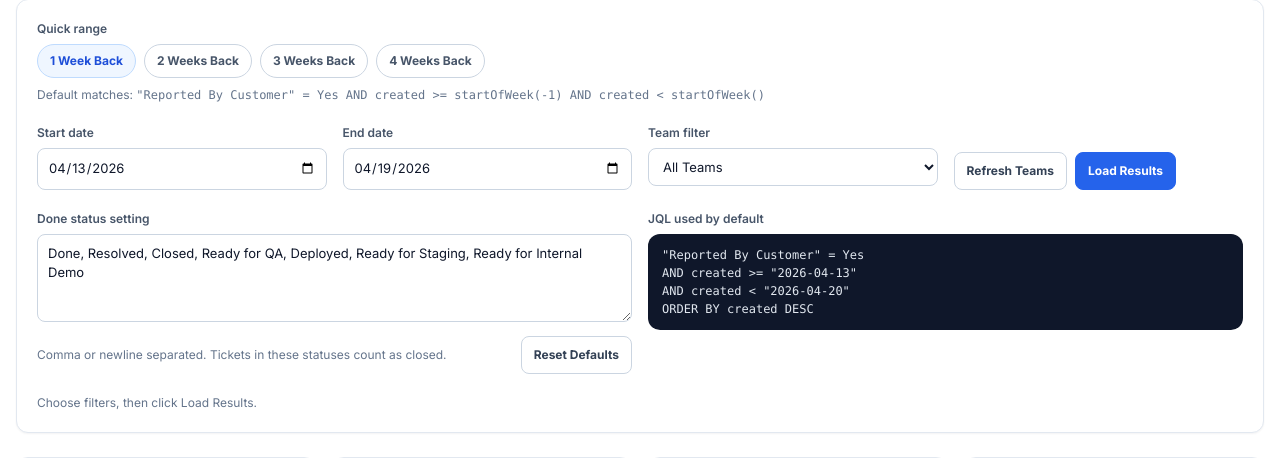
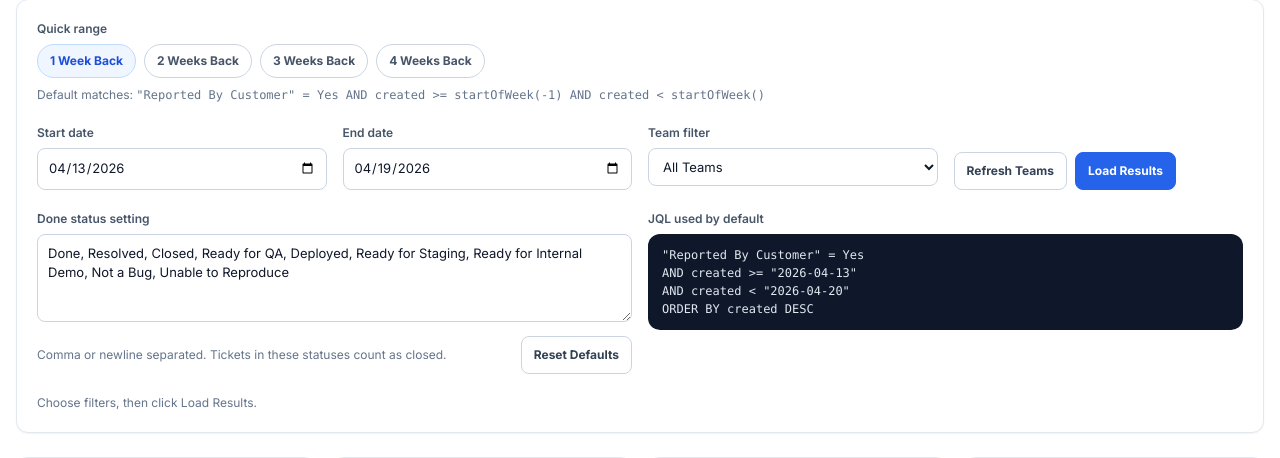
Before and after one commit to teslien/ReportsDashboard, a Python web app: template templates/customer_closure.html in a window 1280 px wide. Shown: the part 181-639 px from the top of the page. Run offline with Jinja, Linux system fonts and the light colour scheme; the template is opened without the code that fills it, so the values that code supplies are empty; some libraries are stand-ins or nearby versions.

Commit message:
feat(customer-closure): update done status options in customer closure template
- Expand the placeholder text in the done status textarea to include additional statuses: "Ready for QA", "Deployed", "Ready for Staging", "Ready for Internal Demo", "Not a Bug", and "Unable to Reproduce".
- Update the JavaScript array to reflect the new statuses, enhancing the functionality of the customer closure feature.

```diff
--- a/templates/customer_closure.html
+++ b/templates/customer_closure.html
@@ -190,7 +190,7 @@
     <div class="grid grid-cols-1 lg:grid-cols-2 gap-4">
       <div>
         <label class="cc-label" for="cc-done-statuses">Done status setting</label>
-        <textarea id="cc-done-statuses" class="cc-textarea" placeholder="Done, Resolved, Closed"></textarea>
+        <textarea id="cc-done-statuses" class="cc-textarea" placeholder="Done, Resolved, Closed, Ready for QA, Deployed, Ready for Staging, Ready for Internal Demo, Not a Bug, Unable to Reproduce"></textarea>
         <div class="flex items-center justify-between gap-3 mt-2">
           <p class="cc-muted">Comma or newline separated. Tickets in these statuses count as closed.</p>
           <button id="cc-reset-statuses" type="button" class="cc-btn">Reset Defaults</button>
@@ -266,6 +266,8 @@
     "Deployed",
     "Ready for Staging",
     "Ready for Internal Demo",
+    "Not a Bug",
+    "Unable to Reproduce",
   ];
   const LS_DONE = "customer_closure_done_statuses";
   const LS_TEAM = "customer_closure_team";
```
